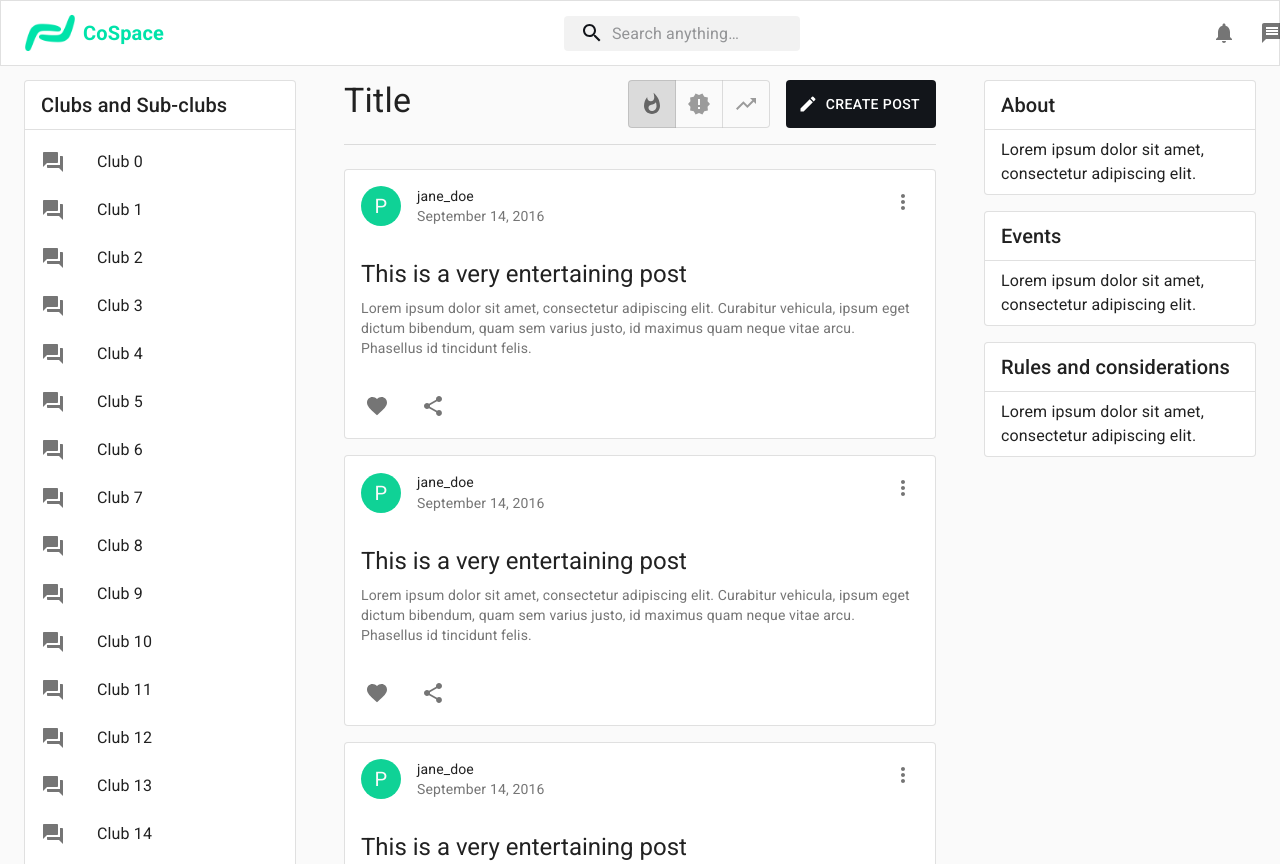
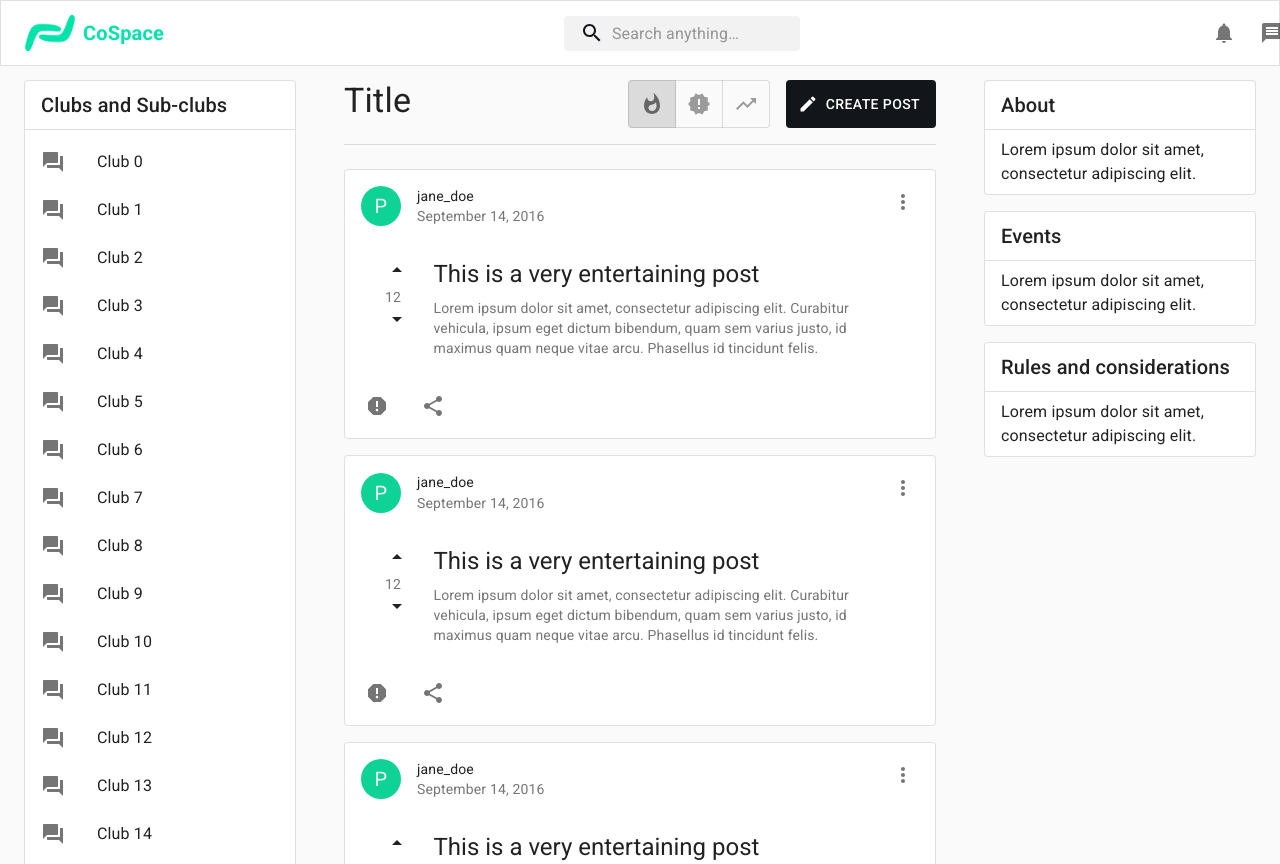
Before and after one commit to hu-overengineers/CoSpace-frontend, a React (Create React App) app: page / in a window 1280 px wide. Built offline with nearby package versions, Linux system fonts and the light colour scheme.

Commit message:
Add vote arrows on post item

```diff
--- a/src/component/Post.js
+++ b/src/component/Post.js
@@ -10,6 +10,11 @@ import Typography from '@material-ui/core/Typography';
 import FavoriteIcon from '@material-ui/icons/Favorite';
 import ShareIcon from '@material-ui/icons/Share';
 import MoreVertIcon from '@material-ui/icons/MoreVert';
+import ArrowDropUpOutlinedIcon from '@material-ui/icons/ArrowDropUpOutlined';
+import ArrowDropDownOutlinedIcon from '@material-ui/icons/ArrowDropDownOutlined';
+import { Container } from '@material-ui/core';
+import Grid from '@material-ui/core/Grid';
+import ReportIcon from '@material-ui/icons/Report';
 
 const useStyles = makeStyles((theme) => ({
     root: {},
@@ -51,19 +56,34 @@ export function PostFeedItem({props}) {
                 title={props.author}
                 subheader={props.time}
             />
+            <CardContent>
+                <Grid container spacing={3}>
 
-            <CardContent>
+                    <Grid item xs={1}>
+                        <Container>
+                            <ArrowDropUpOutlinedIcon/>
+                            <Typography variant="body2" color="textSecondary" >12</Typography>
+                            <ArrowDropDownOutlinedIcon/>
+                        </Container>
+                    </Grid>
+
+                    <Grid item xs={11}>
+                        <Container>
                             <Typography gutterBottom variant="h5" component="h2">
                                 {props.title}
                             </Typography>
                             <Typography variant="body2" color="textSecondary" component="p">
                                 {props.body}
                             </Typography>
+                        </Container>
+                    </Grid>
+
+                </Grid>
             </CardContent>
 
             <CardActions>
                 <IconButton aria-label="add to favorites">
-                    <FavoriteIcon/>
+                    <ReportIcon/>
                 </IconButton>
                 <IconButton aria-label="share">
                     <ShareIcon/>
```
Lines whose indentation alone changed are shown as unchanged.
